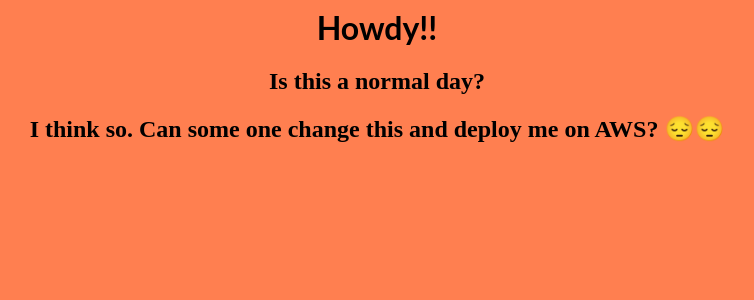
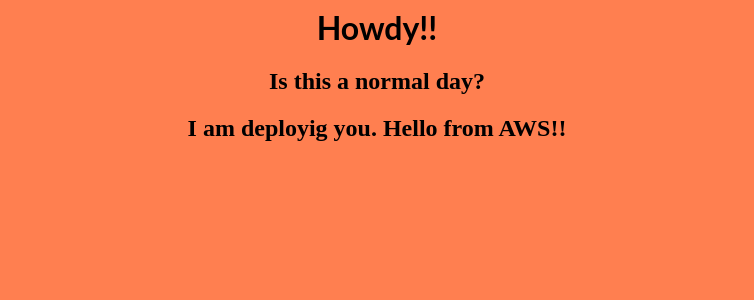
Before and after one commit to upentest-demo/devops-demo, a React (Create React App) app: page / in a window 1280 px wide. Shown: the top 300 px of the page, without its empty margins (263-1017 px from the left). Built offline with nearby package versions, Linux system fonts and the light colour scheme.

Commit message:
Update App.js

```diff
--- a/src/App.js
+++ b/src/App.js
@@ -6,7 +6,7 @@
     <div>
       <h1>Howdy!!</h1>
       <h2>Is this a normal day?</h2>
-      <h2>I think so. Can some one change this and deploy me on AWS? 😔😔</h2>
+      <h2>I am deployig you. Hello from AWS!!</h2>
     </div>
   );
 }
```
